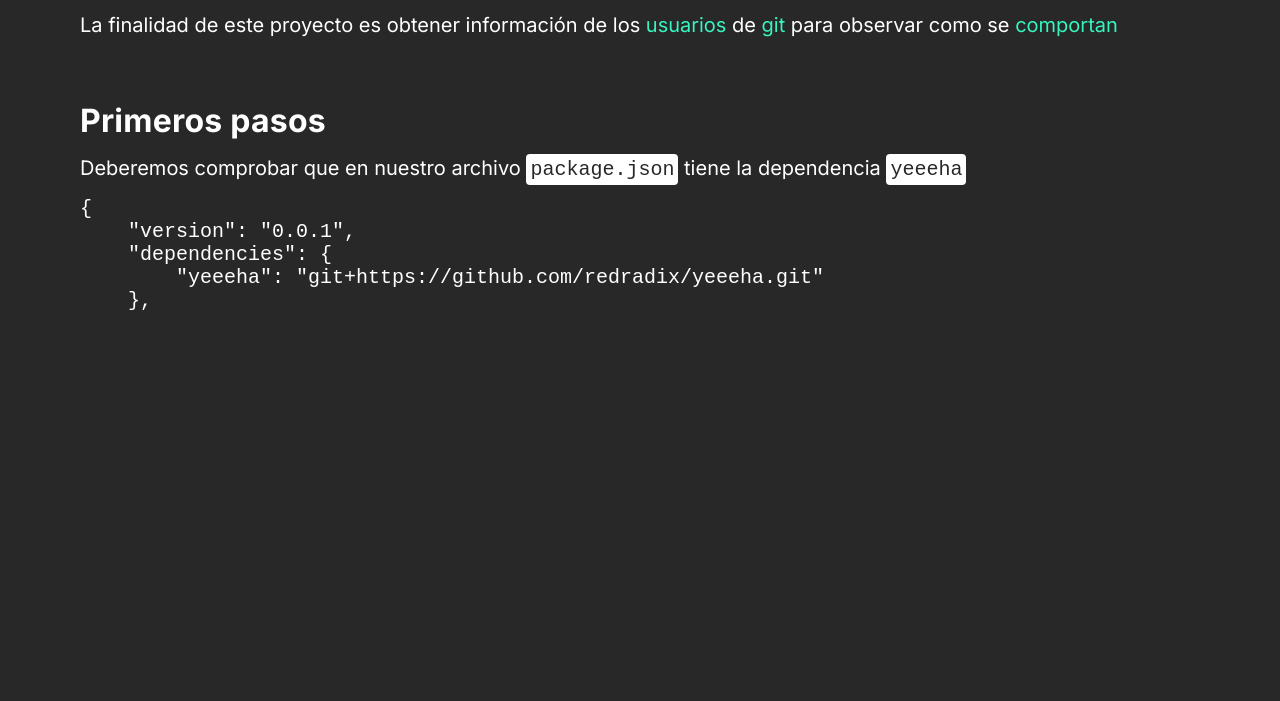
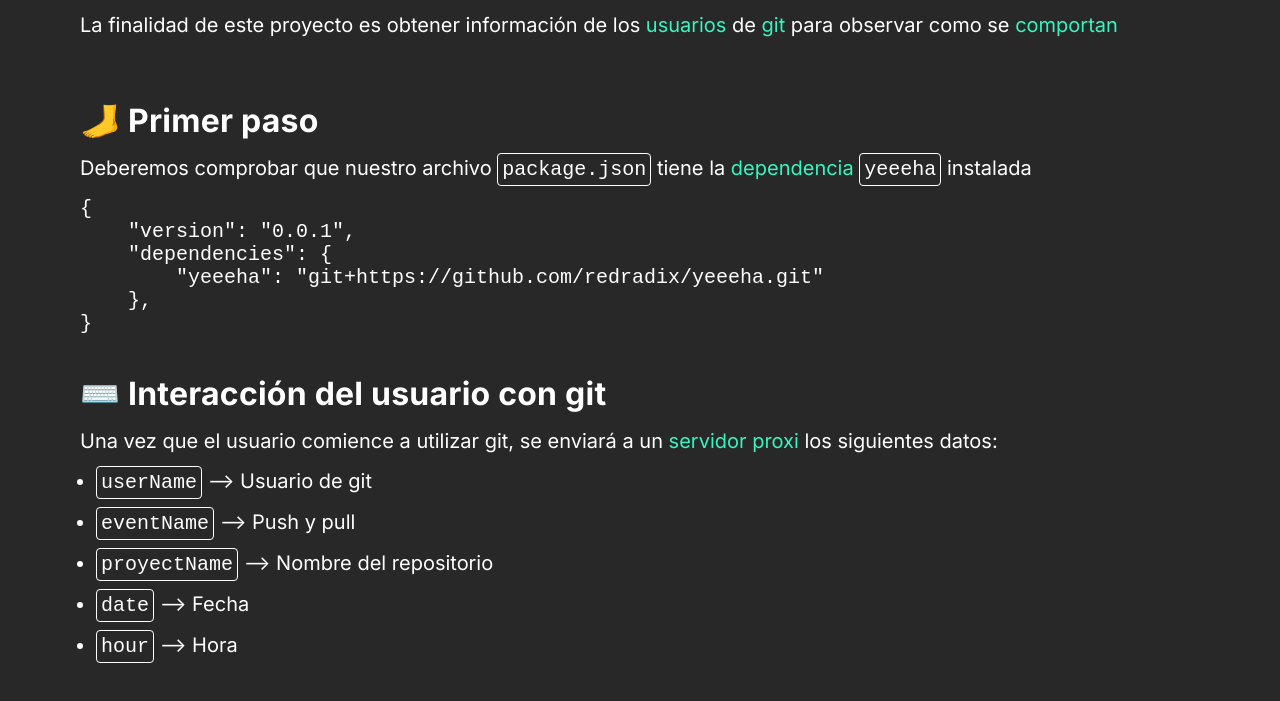
Before and after one commit to redradix/yeeeha-example, a website: page index.html in a window 1280 px wide. Shown: the part 95-796 px from the top of the page. Drawn offline with Linux system fonts and the light colour scheme.

Commit message:
Presentation advances |||

```diff
--- a/index.html
+++ b/index.html
@@ -26,11 +26,12 @@
       </p>
     </header>
     <main>
-      <section class="first-steps">
-        <h2>Primeros pasos</h2>
+      <section>
+        <h2>🦶 Primer paso</h2>
         <p>
-          Deberemos comprobar que en nuestro archivo
-          <code>package.json</code> tiene la dependencia <code>yeeeha</code>
+          Deberemos comprobar que nuestro archivo
+          <code>package.json</code> tiene la <mark>dependencia</mark>
+          <code>yeeeha</code> instalada
         </p>
 
         <pre>
@@ -39,9 +40,23 @@
     "dependencies": {
         "yeeeha": "git+https://github.com/redradix/yeeeha.git"
     },
+}
             </pre
         >
-        <!-- <p>una vez instalada y el usuario interactue con git</p> -->
+      </section>
+      <section>
+        <h2>⌨️ Interacción del usuario con git</h2>
+        <p>
+          Una vez que el usuario comience a utilizar git, se enviará a un
+          <mark>servidor proxi</mark> los siguientes datos:
+          <ul>
+            <li><code>userName</code> --> Usuario de git</li>
+            <li><code>eventName</code> --> Push y pull</li>
+            <li><code>proyectName</code> --> Nombre del repositorio</li>
+            <li><code>date</code> --> Fecha</li>
+            <li><code>hour</code> --> Hora</li>
+          </ul>
+        </p>
       </section>
     </main>
   </body>
--- a/src/css/styles.css
+++ b/src/css/styles.css
@@ -57,9 +57,14 @@ h2 {
 }
 
 p,
-pre {
+pre,
+ul {
   font-size: 1.25rem;
   margin: 1rem 0;
+}
+
+li {
+  margin: 16px 0 16px 16px;
 }
 
 mark {
@@ -68,8 +73,7 @@ mark {
 }
 
 code {
-  background-color: var(--white);
-  color: var(--black);
+  border: solid 1px var(--white);
   padding: 0.25rem;
   border-radius: 0.25rem;
 }
```
